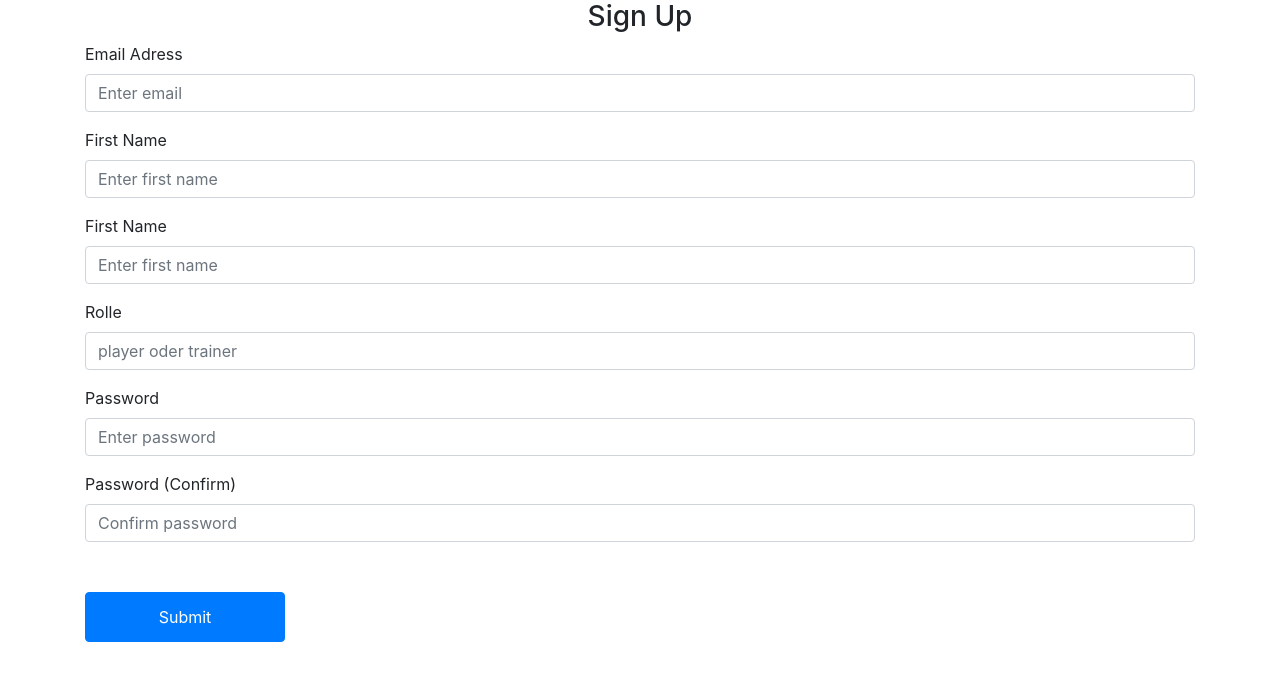
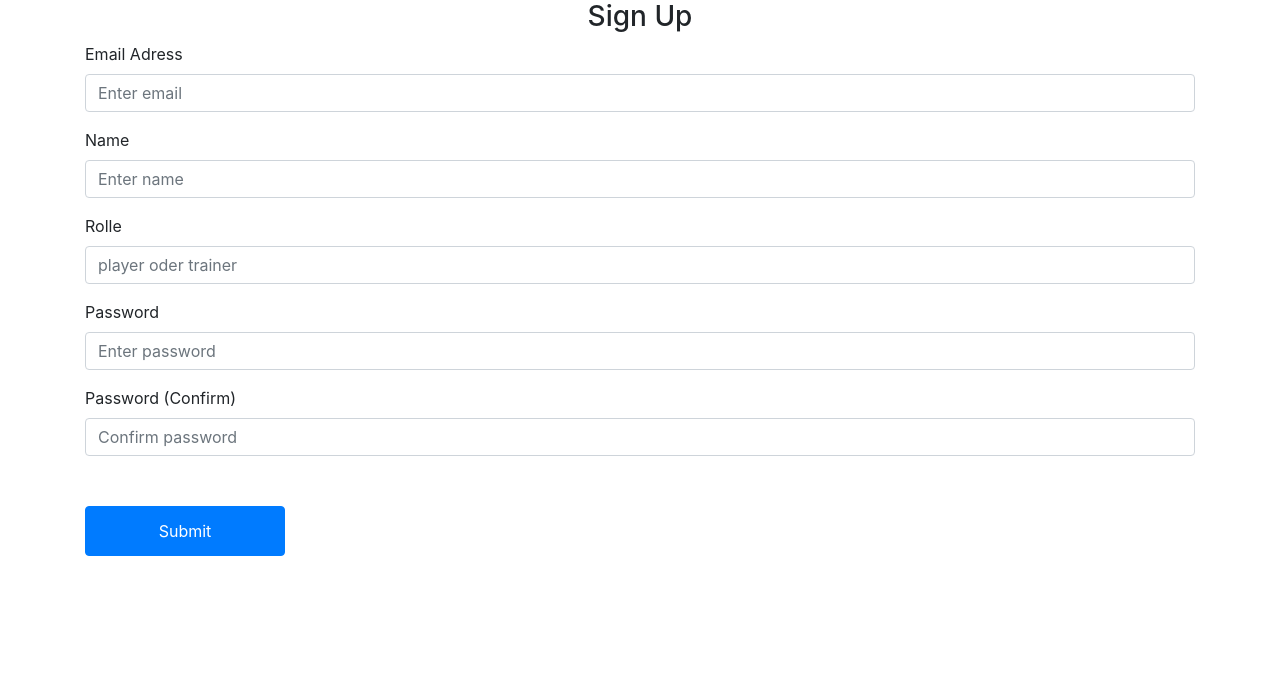
Before and after one commit to ronrobertsoen/fussball, a Flask app: page /sign-up in a window 1280 px wide. Shown: the part 56-737 px from the top of the page. Run offline with Flask 3, Linux system fonts and the light colour scheme; some libraries are stand-ins or nearby versions.

Commit message:
First-, lastname -> nur Name

```diff
--- a/website/templates/sign_up.html
+++ b/website/templates/sign_up.html
@@ -1,8 +1,10 @@
 {% extends "base.html" %} {% block title %}Sign Up{% endblock %} {% block content %}
 
+<!-- Beginn des HTML-Formulars für die Registrierung eines neuen Benutzers -->
 <form method="POST">
-    <h3 align="center">Sign Up</h3>
+    <h3 align="center">Sign Up</h3> <!-- Überschrift des Formulars -->
 
+    <!-- Formularfeld für die E-Mail-Adresse -->
     <div class="form-group">
         <label for="email">Email Adress</label>
         <input
@@ -13,26 +15,19 @@
         placeholder="Enter email"
         />
     </div>
+
+    <!-- Formularfeld für den Vornamen-->
     <div class="form-group">
-        <label for="firstName">First Name</label>
+        <label for="name">Name</label>
         <input
         type="text"
         class="form-control"
-        id="firstName"
-        name="firstName"
-        placeholder="Enter first name"
+        id="Name"
+        name="Name"
+        placeholder="Enter name"
         />
     </div>
-    <div class="form-group">
-        <label for="firstName">First Name</label>
-        <input
-        type="text"
-        class="form-control"
-        id="firstName"
-        name="firstName"
-        placeholder="Enter first name"
-        />
-    </div>
+
     <div class="form-group">
         <label for="role">Rolle</label>
         <input
```
